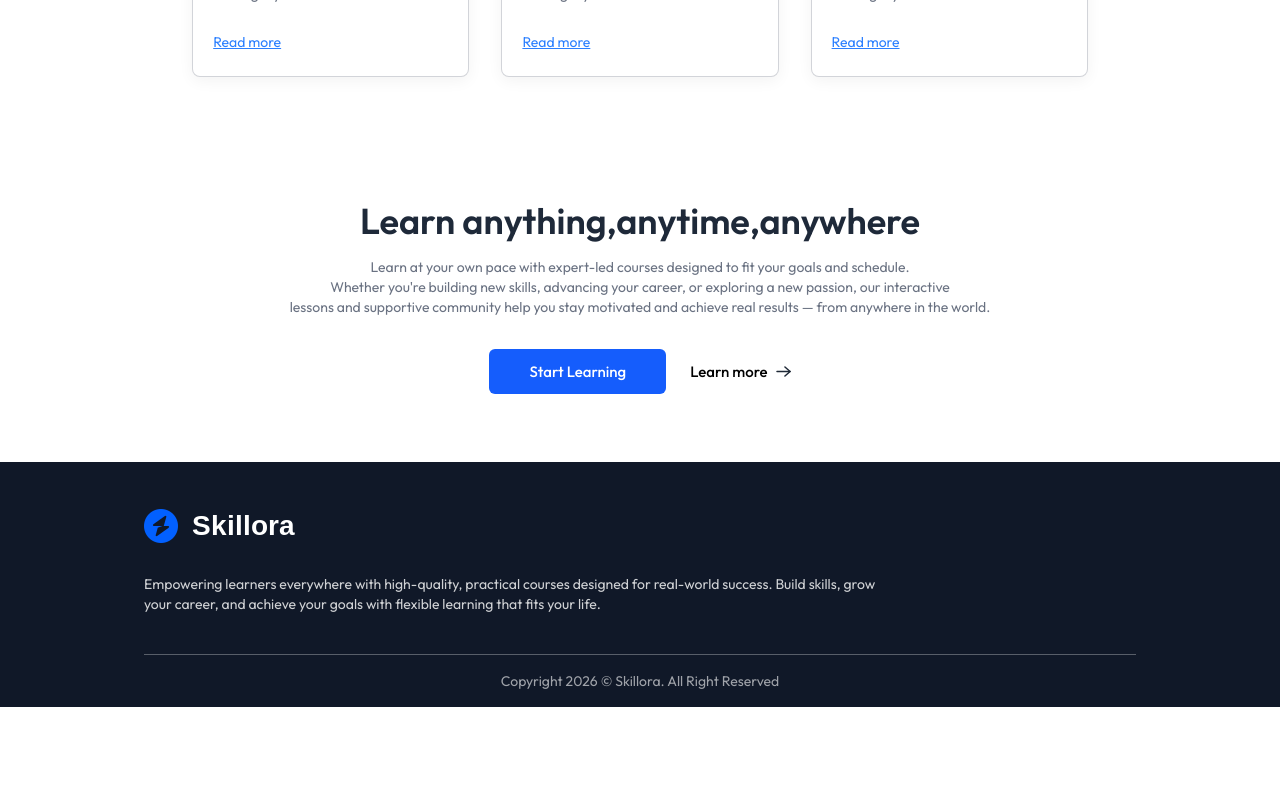
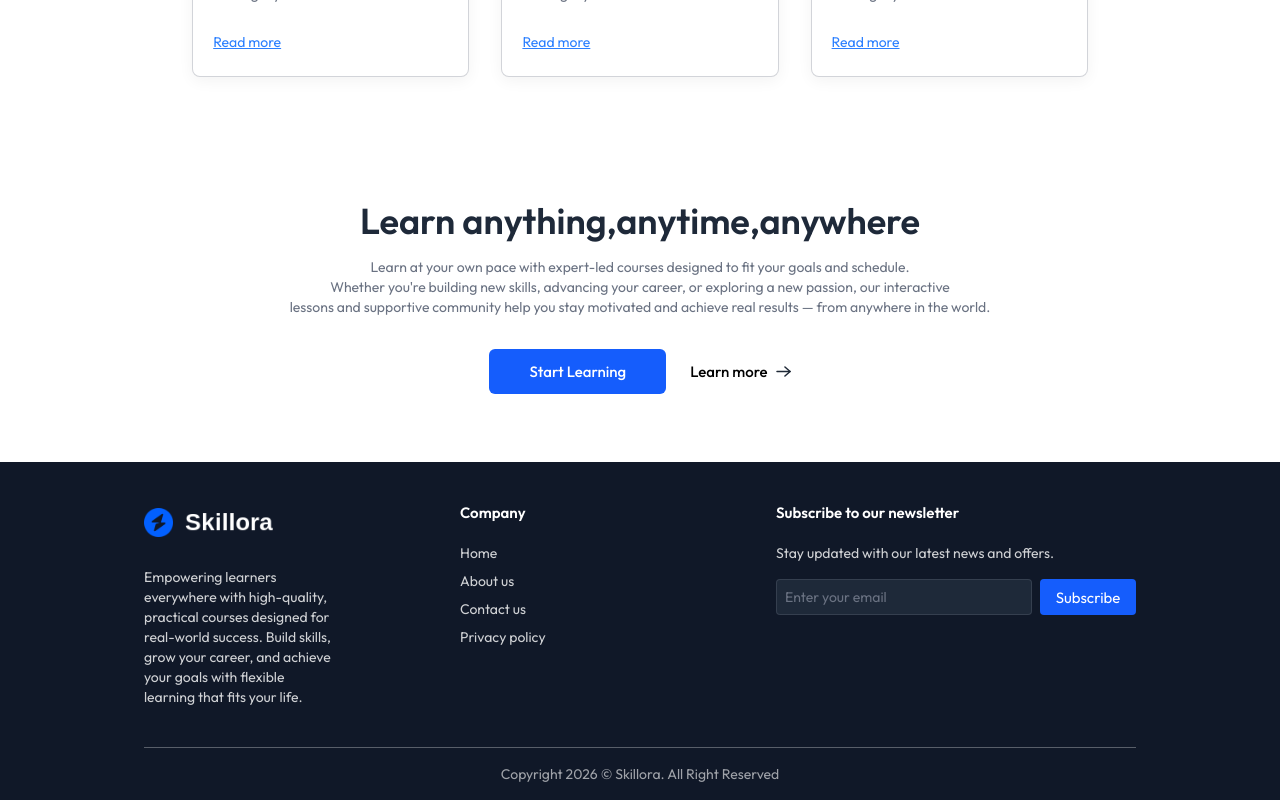
Before and after one commit to HarithaGeemal/React-LMS-System, a React (Vite) app in the folder frontend/: page / in a window 1280 px wide. Shown: the part 1834-2634 px from the top of the page. Before the commit the page ends 2541 px from the top, so only its background shows below. Built offline with nearby package versions, Linux system fonts and the light colour scheme; no server answers.

Commit message:
Home page completed

```diff
--- a/frontend/src/components/student/Footer.jsx
+++ b/frontend/src/components/student/Footer.jsx
@@ -12,8 +12,27 @@ const Footer = () => {
                         Build skills, grow your career, and achieve your goals with flexible learning that fits your life.
                     </p>
                 </div>
-                <div></div>
-                <div></div>
+                <div className='flex flex-col md:items-start items-center w-full'>
+                    <h2 className='font-semibold text-white mb-5'>Company</h2>
+                    <ul className='flex md:flex-col w-full justify-between text-sm text-white/80 md:space-y-2'>
+                        <li><a href="#">Home</a></li>
+                        <li><a href="#">About us</a></li>
+                        <li><a href="#">Contact us</a></li>
+                        <li><a href="#">Privacy policy</a></li>
+
+                    </ul>
+                </div>
+
+                <div className='hidden md:flex flex-col items-start w-full'>
+                    <h2 className='font-semibold text-white mb-5'>Subscribe to our newsletter</h2>
+                    <p className='text-sm text-white/80'>Stay updated with our latest news and offers.</p>
+                    <div className='flex items-center gap-2 pt-4'>
+                        <input type="email" placeholder='Enter your email'
+                        className='border border-gray-500/30 bg-gray-800 text-gray-500
+                        placeholder-gray-500 outline-none w-64 h-9 rounded px-2 text-sm'/>
+                        <button className='bg-blue-600 w-24 h-9 text-white rounded'>Subscribe</button>
+                    </div>
+                </div>
             </div>
             <p className='py-4 text-center text-xs md:text-sm text-white/60'>Copyright 2026 © Skillora. All Right Reserved</p>
         </footer>
```
